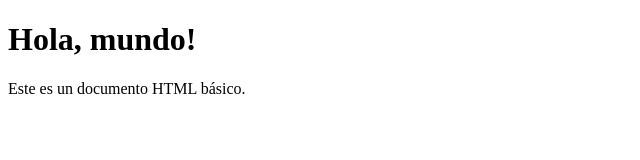
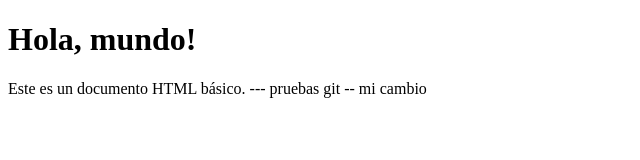
Before and after one commit to alemontc7/miPrimerGitTecWeb, a plain HTML site: page index.html in a window 1280 px wide. Shown: the whole page, without its empty margins (0-640 px from the left). Drawn offline with Linux system fonts and the light colour scheme.

Commit message:
Incluir cambio

```diff
--- a/index.html
+++ b/index.html
@@ -5,6 +5,6 @@
 </head>
 <body>
     <h1>Hola, mundo!</h1>
-    <p>Este es un documento HTML básico.</p>
+    <p>Este es un documento HTML básico. --- pruebas git -- mi cambio</p>
 </body>
 </html>
```
